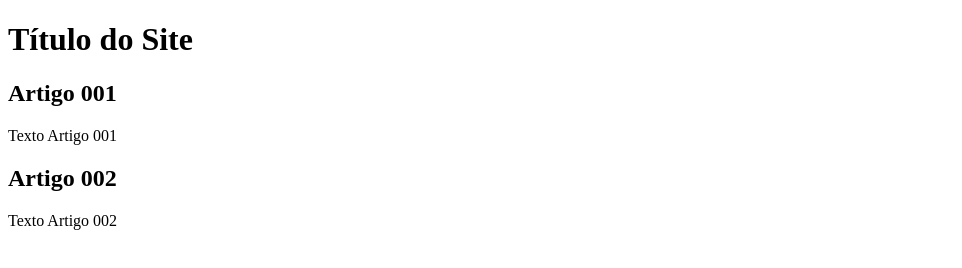
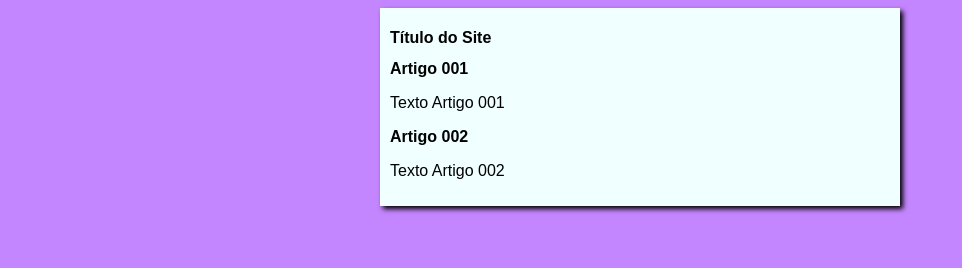
Before and after one commit to JoseM4ria/projeto-site, a plain HTML site: page index.html in a window 1280 px wide. Shown: the whole page, without its empty margins (0-962 px from the left). Drawn offline with Linux system fonts and the light colour scheme.

Commit message:
iniciei o design

```diff
--- a/index.html
+++ b/index.html
@@ -3,6 +3,7 @@
 <head>
     <meta charset="UTF-8"/>
     <title>Título do site</title>
+    <link rel="stylesheet" href="style.css">
 </head>
 <body>
     <main>
--- /dev/null
+++ b/style.css
@@ -0,0 +1,16 @@
+*{
+    font-family: Arial, Helvetica, sans-serif;
+    font-size: 16px;
+}
+
+body{
+    background-color: rgb(196, 134, 255);
+}
+
+main{
+    background-color: azure;
+    width: 500px;
+    margin:auto;
+    padding: 10px;
+    box-shadow: 3px 3px 5px black;
+}
```
